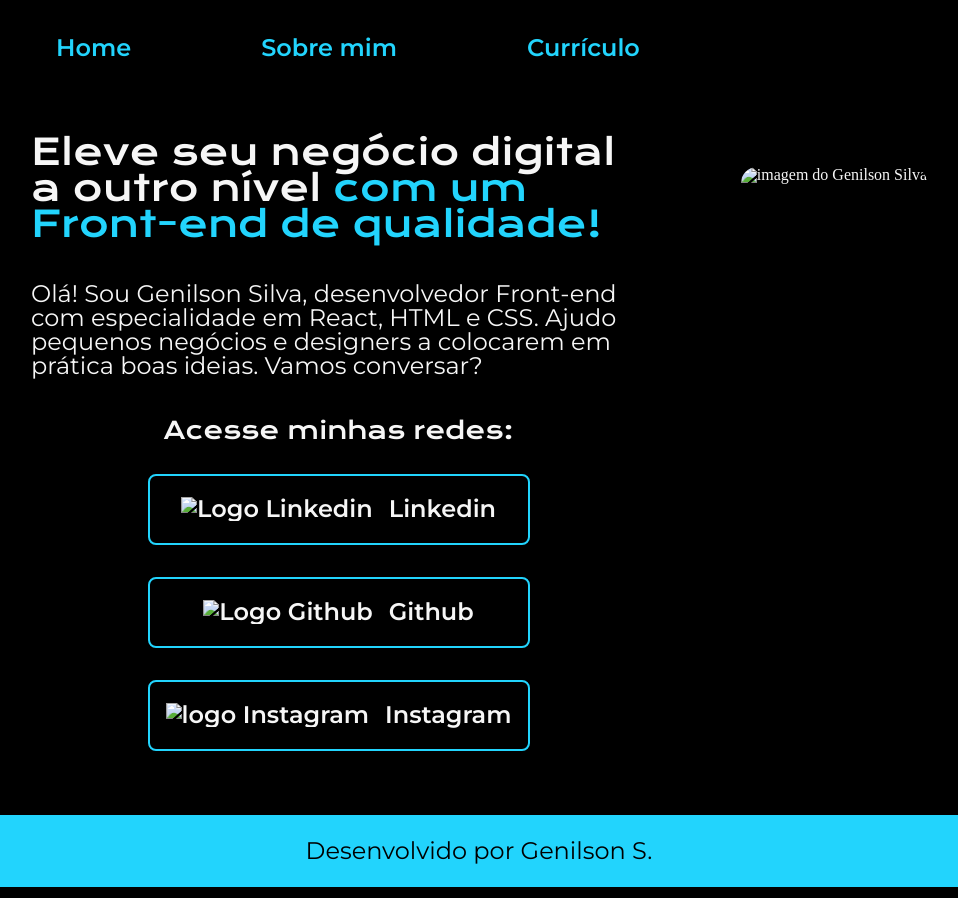
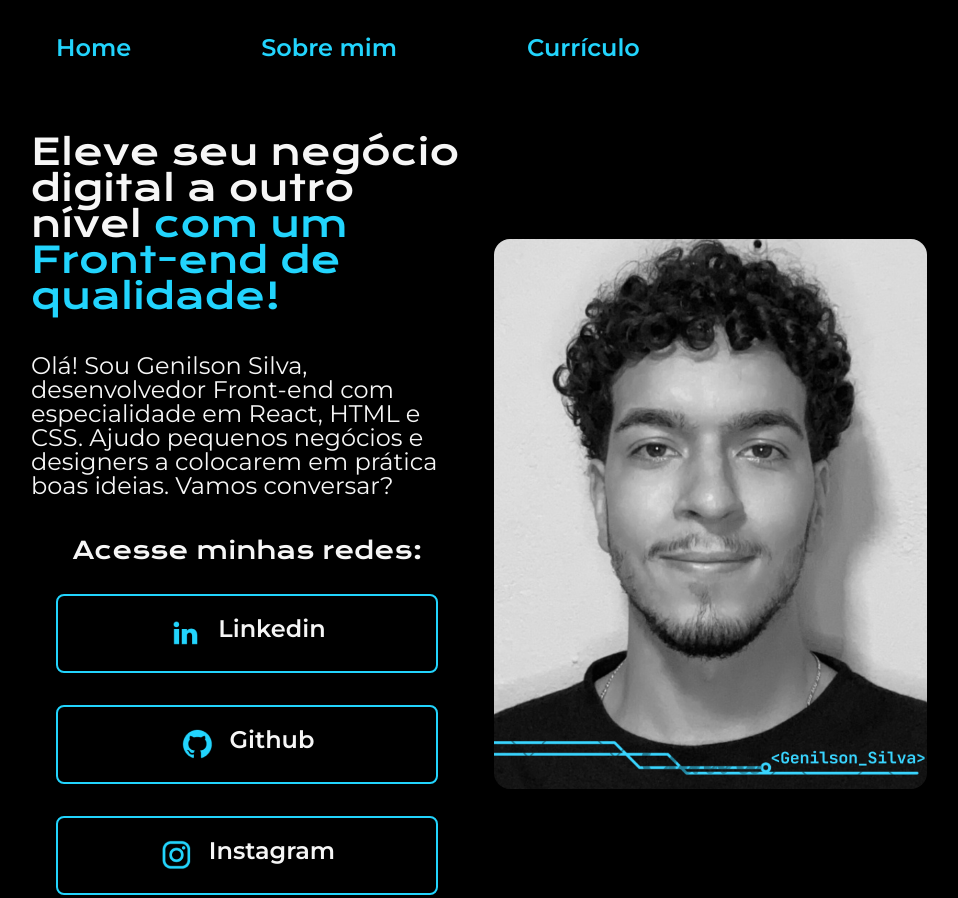
Before and after one commit to oPaulinho/HTML-CSS-Alura-, a plain HTML site: page index.html in a window 1280 px wide. Shown: the top 898 px of the page, without its empty margins (161-1119 px from the left). Drawn offline with nearby package versions, Linux system fonts and the light colour scheme; the site is published under a folder, as on GitHub Pages, so addresses that start at the root find nothing.

Commit message:
Update index.html

```diff
--- a/index.html
+++ b/index.html
@@ -33,20 +33,20 @@
                     Acesse minhas redes:
                 </h2>
                 <a href="https://www.linkedin.com/in/genilson-paulo-silva/" class="apresentacao__links__link">
-                    <img src="/assets/linkedin.png" alt="Logo Linkedin">
+                    <img src="assets/linkedin.png" alt="Logo Linkedin">
                     Linkedin
                 </a>
                 <a href="https://github.com/oPaulinho" class="apresentacao__links__link">
-                    <img src="/assets/github.png" alt="Logo Github">
+                    <img src="assets/github.png" alt="Logo Github">
                     Github
                 </a>
                 <a href="https://www.instagram.com/opaulinho.xy/" class="apresentacao__links__link">
-                    <img src="/assets/instagram.png" alt='logo Instagram'>
+                    <img src="assets/instagram.png" alt='logo Instagram'>
                     Instagram
                 </a>
             </div>
         </section>
-        <img src="/assets/eu.png" alt="imagem do Genilson Silva" class="foto">
+        <img src="assets/eu.png" alt="imagem do Genilson Silva" class="foto">
     </main>
     <footer class="rodape">
         <p>Desenvolvido por Genilson S.</p>
```
